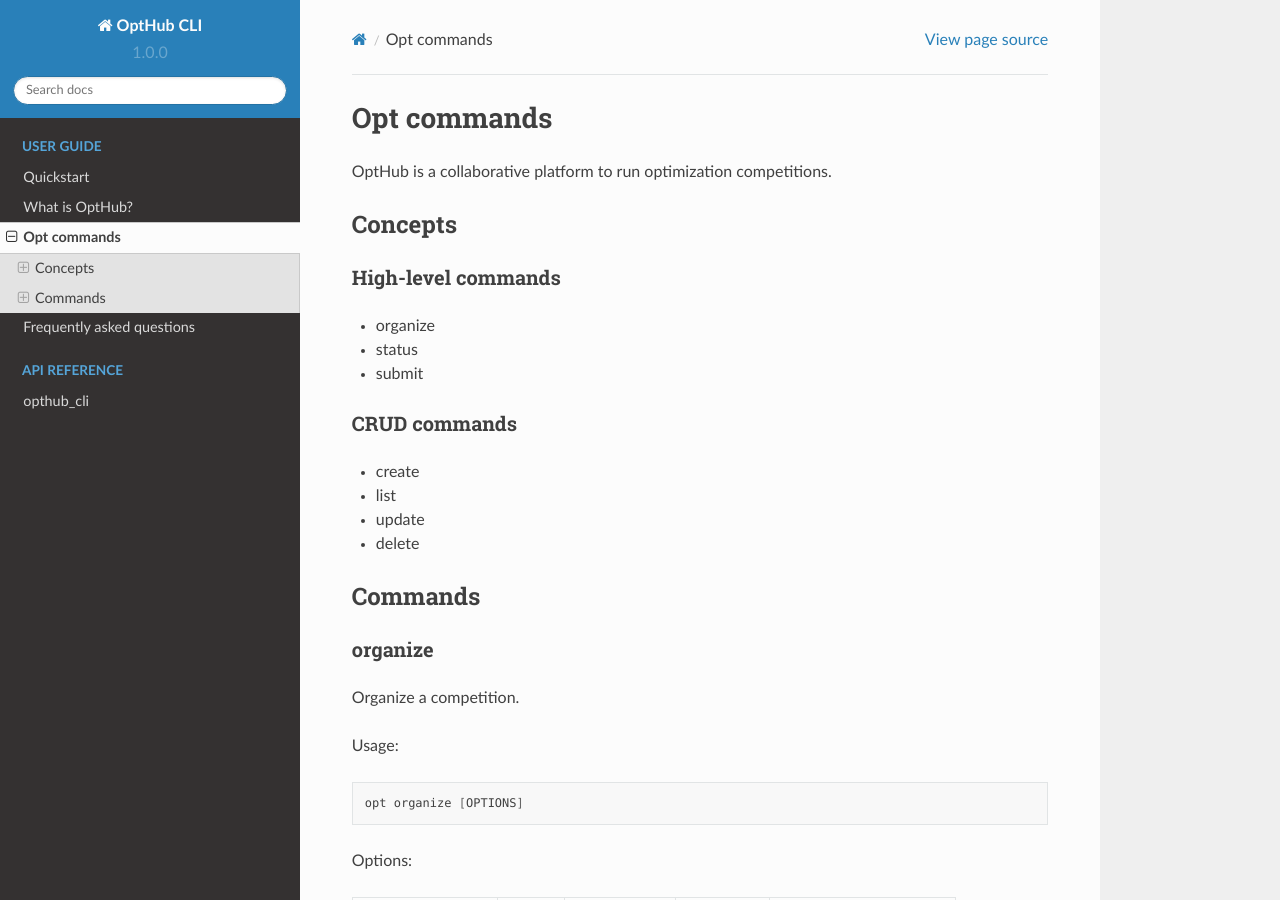
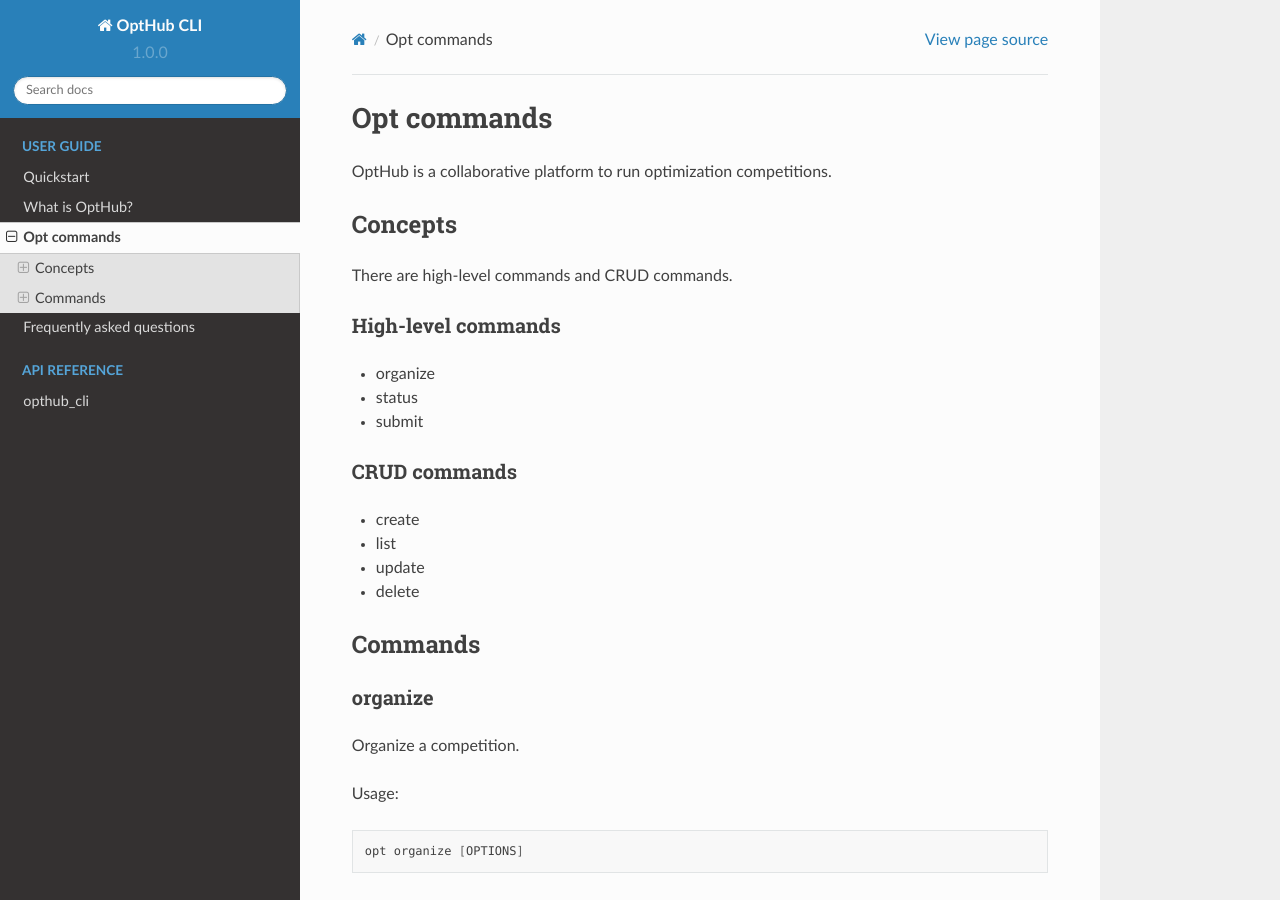
Before and after one commit to opthub-org/opthub-cli, a Sphinx documentation site: the page built from docs/commands.rst, in a window 1280 px wide and 900 px high. Built offline with Sphinx 7.4.7 and the Read the Docs theme 2.0.0, drawn with Linux system fonts in a browser that asks for light colours.

Commit message:
Update docs

```diff
--- a/docs/commands.rst
+++ b/docs/commands.rst
@@ -6,6 +6,7 @@
 
 Concepts
 --------
+There are high-level commands and CRUD commands.
 
 High-level commands
 ^^^^^^^^^^^^^^^^^^^
```
